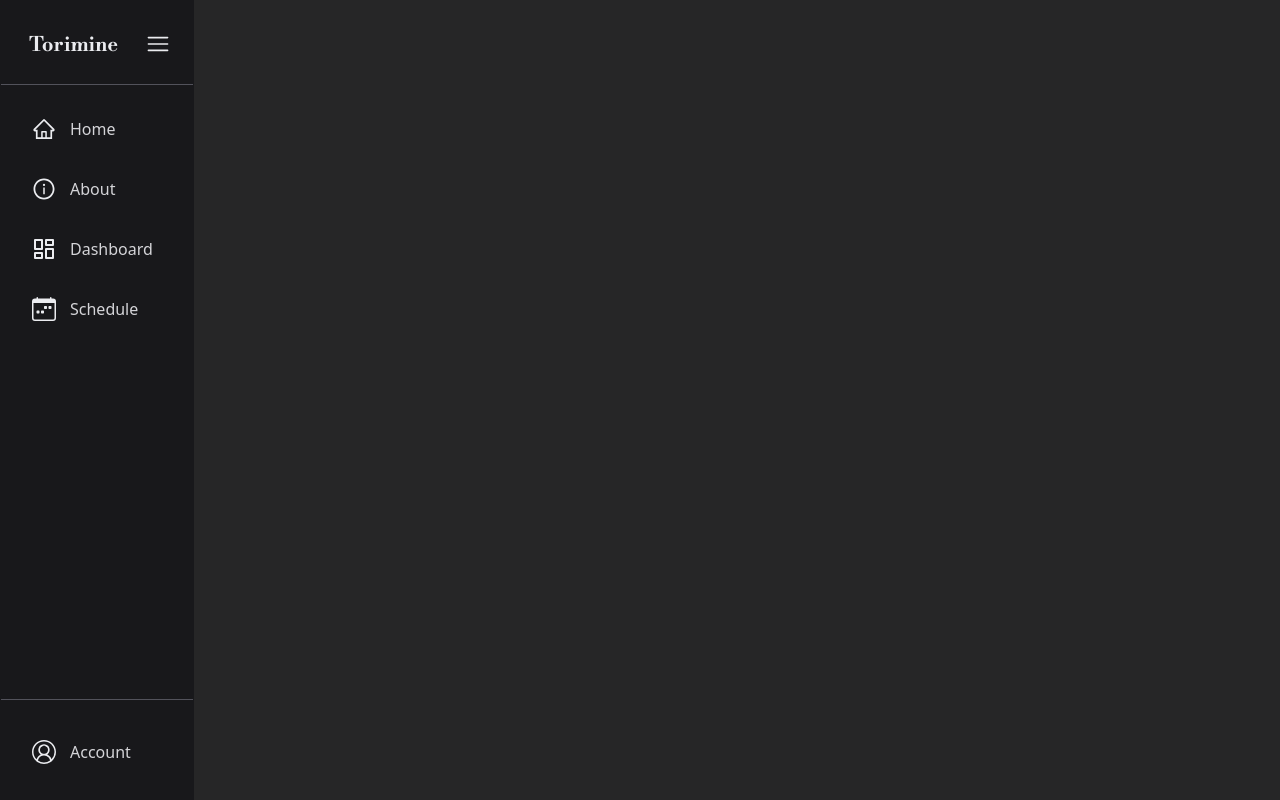
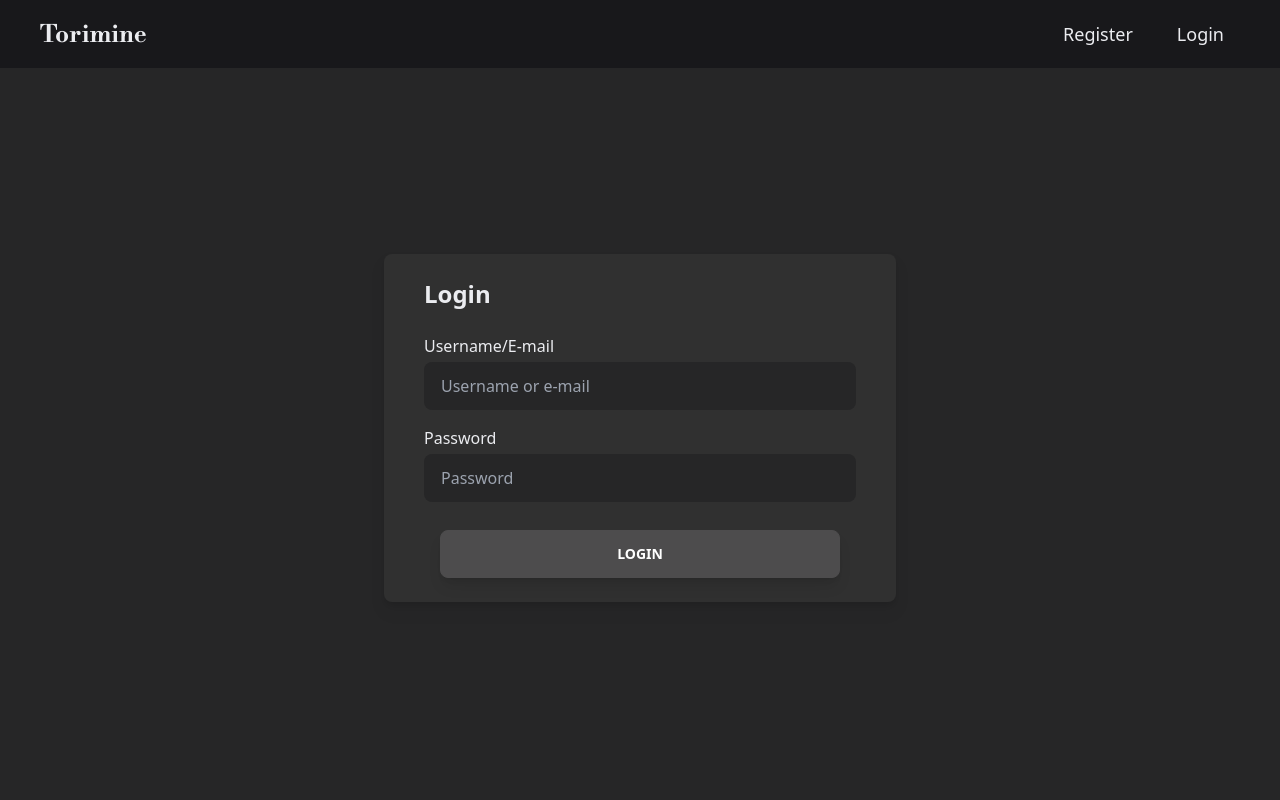
Before and after one commit to sebat2004/Torimine, a React (Vite) app in the folder client/: page /login in a window 1280 px wide. Built offline with nearby package versions, Linux system fonts and the light colour scheme; a web font is replaced by a local one.

Commit message:
Added login form and workspace route

```diff
--- a/client/routes/Login.tsx
+++ b/client/routes/Login.tsx
@@ -1,11 +1,11 @@
-import Sidebar from "../src/components/Sidebar"
+import LoginForm from "../src/components/LoginForm"
+import Navbar from "../src/components/Navbar"
 
 const Login = () => {
   return (
     <>
-      <div className="flex">
-        <Sidebar />
-      </div>
+      <Navbar />
+      <LoginForm />
     </>
   )
 }
--- /dev/null
+++ b/client/routes/Workspace.tsx
@@ -0,0 +1,13 @@
+import Sidebar from '../src/components/Sidebar'
+
+const Workspace = () => {
+  return (
+    <>
+        <div className="flex flex-col">
+            <Sidebar />
+        </div>
+    </>
+  )
+}
+
+export default Workspace
--- a/client/src/App.tsx
+++ b/client/src/App.tsx
@@ -3,6 +3,7 @@ import { Routes, Route } from 'react-router-dom'
 import Index from '../routes/Index'
 import Login from '../routes/Login'
 import Register from '../routes/Register'
+import Workspace from '../routes/Workspace'
 import { createContext, useState, Dispatch, SetStateAction } from 'react'
 
 interface SidebarContext {
@@ -26,6 +27,7 @@ function App() {
             <Route path="/" element={<Index />} />
             <Route path="/register" element={<Register />} />
             <Route path="/login" element={<Login />} />
+            <Route path="/workspace" element={<Workspace />} />
           </Routes>
       </SidebarContext.Provider>
     </>
--- /dev/null
+++ b/client/src/components/LoginForm.tsx
@@ -0,0 +1,28 @@
+import { Link } from "react-router-dom"
+
+const LoginForm = () => {
+  return (
+    <>
+        <div className="flex flex-col items-center justify-center h-[90vh]">
+            <div className="py-6 px-10 drop-shadow-lg flex rounded-lg flex-col bg-base-200 lg:w-[40vw] gap-6">
+                <h1 className="text-2xl font-semibold">Login</h1>
+                <form className="flex flex-col gap-4">
+                    <div className="flex flex-col gap-1">
+                        <label className="text-left">Username/E-mail</label>
+                        <input className="input" type="text" placeholder="Username or e-mail" />
+                    </div>
+                    <div className="flex flex-col gap-1">
+                        <label className="text-left">Password</label>
+                        <input className="input" type="password" placeholder="Password" />
+                    </div>
+                    <div className="flex flex-col self-center items-center pt-3 gap-4">
+                        <Link to="/workspace" className="shadow-lg btn-md btn btn-neutral w-[400px]">Login</Link>
+                    </div>
+                </form>
+            </div>
+        </div>
+    </>
+  )
+}
+
+export default LoginForm
--- a/client/src/components/Navbar.tsx
+++ b/client/src/components/Navbar.tsx
@@ -12,11 +12,6 @@ const Navbar = () => {
             </Link>
         </div>
         <div className='flex ml-auto pr-2 gap-7'>
-            <Link to='/about'>
-            <div className="nav-item-container px-2">
-                <h1 className='text-lg'>About</h1>
-            </div>
-            </Link>
             <Link to='/register'>
                 <div className="nav-item-container px-2">
                     <h1 className='text-lg'>Register</h1>
--- a/client/src/index.css
+++ b/client/src/index.css
@@ -10,7 +10,7 @@
     .nav-item-container {
         @apply flex gap-2 pl-1 cursor-pointer p-2 rounded-md hover:scale-[1.08] hover:rounded-xl duration-200 hover:bg-zinc-800
     }
-    .nav-item-text {
+\    .nav-item-text {
         @apply pl-[6px] duration-75 text-base font-normal text-zinc-300
     }
     .logo {
```
Lines whose indentation alone changed are shown as unchanged.
